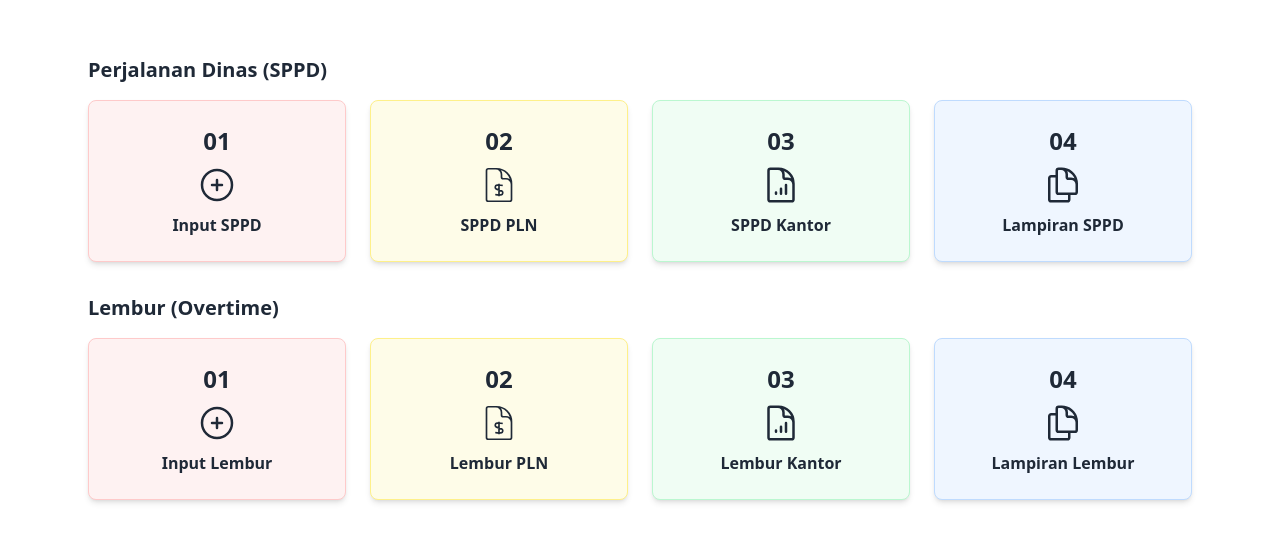
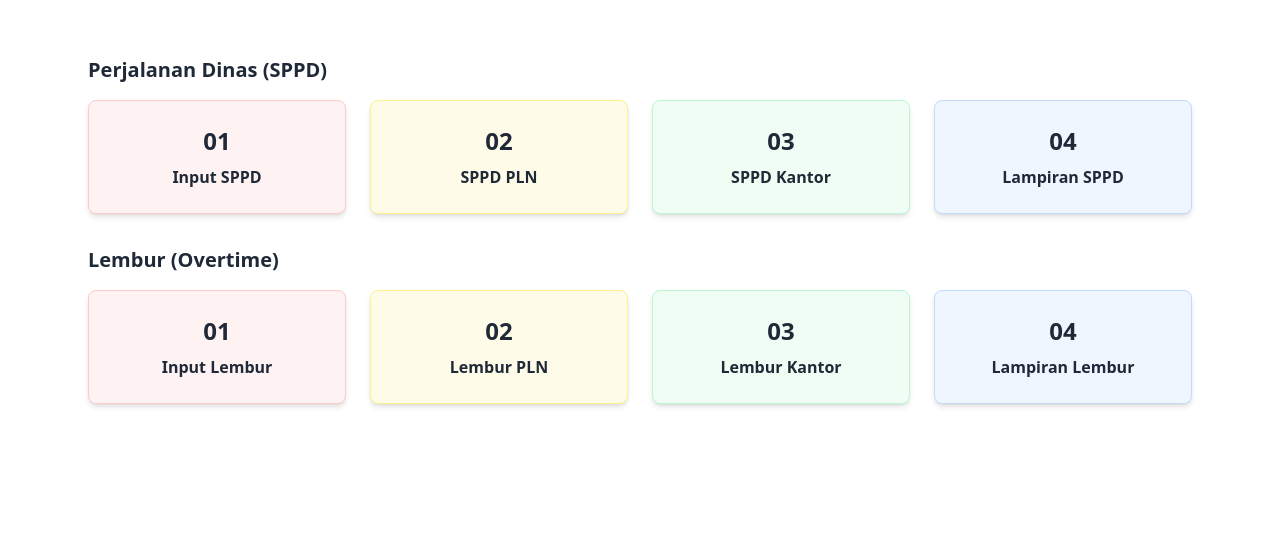
Before and after one commit to az-my/backend-sppd, a website: page frontend/index.html in a window 1280 px wide. Drawn offline with nearby package versions, Linux system fonts and the light colour scheme.

Commit message:
fix index html

```diff
--- a/frontend/index.html
+++ b/frontend/index.html
@@ -19,38 +19,17 @@
 
     <script>
         const sppd = [
-            { title: "Input SPPD", href: "form-sppd.html", color: "border-red-200 bg-red-50", icon: `<svg xmlns="http://www.w3.org/2000/svg" fill="none" viewBox="0 0 24 24" stroke-width="1.5" stroke="currentColor" class="size-10">
-            <path stroke-linecap="round" stroke-linejoin="round" d="M12 9v6m3-3H9m12 0a9 9 0 1 1-18 0 9 9 0 0 1 18 0Z" />
-        </svg>` }, // Business Trip Icon (Suitcase)
-            { title: "SPPD PLN", href: "report-sppd-pln.html", color: "border-yellow-200 bg-yellow-50", icon: `<svg xmlns="http://www.w3.org/2000/svg" fill="none" viewBox="0 0 24 24" strokeWidth="1.5" stroke="currentColor" class="size-10">
-            <path strokeLinecap="round" strokeLinejoin="round" d="M19.5 14.25v-2.625a3.375 3.375 0 0 0-3.375-3.375h-1.5A1.125 1.125 0 0 1 13.5 7.125v-1.5a3.375 3.375 0 0 0-3.375-3.375H8.25m3.75 9v7.5m2.25-6.466a9.016 9.016 0 0 0-3.461-.203c-.536.072-.974.478-1.021 1.017a4.559 4.559 0 0 0-.018.402c0 .464.336.844.775.994l2.95 1.012c.44.15.775.53.775.994 0 .136-.006.27-.018.402-.047.539-.485.945-1.021 1.017a9.077 9.077 0 0 1-3.461-.203M10.5 2.25H5.625c-.621 0-1.125.504-1.125 1.125v17.25c0 .621.504 1.125 1.125 1.125h12.75c.621 0 1.125-.504 1.125-1.125V11.25a9 9 0 0 0-9-9Z" />
-        </svg>`   }, // Invoice Report Icon (Money)
-            { title: "SPPD Kantor", href: "report-sppd-kantor.html", color: "border-green-200 bg-green-50", icon: `<svg xmlns="http://www.w3.org/2000/svg" fill="none" viewBox="0 0 24 24" stroke-width="1.5" stroke="currentColor" class="size-10">
-            <path stroke-linecap="round" stroke-linejoin="round" d="M19.5 14.25v-2.625a3.375 3.375 0 0 0-3.375-3.375h-1.5A1.125 1.125 0 0 1 13.5 7.125v-1.5a3.375 3.375 0 0 0-3.375-3.375H8.25M9 16.5v.75m3-3v3M15 12v5.25m-4.5-15H5.625c-.621 0-1.125.504-1.125 1.125v17.25c0 .621.504 1.125 1.125 1.125h12.75c.621 0 1.125-.504 1.125-1.125V11.25a9 9 0 0 0-9-9Z" />
-        </svg>`   }, // Internal Report Icon (Document)
-            {
-                title: "Lampiran SPPD",
-                href: "lembaran-sppd.html",
-                color: "border-blue-200 bg-blue-50",
-                icon: `<svg xmlns="http://www.w3.org/2000/svg" fill="none" viewBox="0 0 24 24" stroke-width="1.5" stroke="currentColor" class="size-10">
-            <path stroke-linecap="round" stroke-linejoin="round" d="M15.75 17.25v3.375c0 .621-.504 1.125-1.125 1.125h-9.75a1.125 1.125 0 0 1-1.125-1.125V7.875c0-.621.504-1.125 1.125-1.125H6.75a9.06 9.06 0 0 1 1.5.124m7.5 10.376h3.375c.621 0 1.125-.504 1.125-1.125V11.25c0-4.46-3.243-8.161-7.5-8.876a9.06 9.06 0 0 0-1.5-.124H9.375c-.621 0-1.125.504-1.125 1.125v3.5m7.5 10.375H9.375a1.125 1.125 0 0 1-1.125-1.125v-9.25m12 6.625v-1.875a3.375 3.375 0 0 0-3.375-3.375h-1.5a1.125 1.125 0 0 1-1.125-1.125v-1.5a3.375 3.375 0 0 0-3.375-3.375H9.75" />
-        </svg>`
-            }// Attachment Icon (Folder)
+            { title: "Input SPPD", href: "form-sppd", color: "border-red-200 bg-red-50" },
+            { title: "SPPD PLN", href: "report-sppd-pln", color: "border-yellow-200 bg-yellow-50" },
+            { title: "SPPD Kantor", href: "report-sppd-kantor", color: "border-green-200 bg-green-50" },
+            { title: "Lampiran SPPD", href: "lembaran-sppd", color: "border-blue-200 bg-blue-50" }
         ];
 
         const lembur = [
-            { title: "Input Lembur", href: "form-lembur.html", color: "border-red-200 bg-red-50", icon: `<svg xmlns="http://www.w3.org/2000/svg" fill="none" viewBox="0 0 24 24" stroke-width="1.5" stroke="currentColor" class="size-10">
-            <path stroke-linecap="round" stroke-linejoin="round" d="M12 9v6m3-3H9m12 0a9 9 0 1 1-18 0 9 9 0 0 1 18 0Z" />
-        </svg>`  }, // Overtime Entry Icon (Clock)
-            { title: "Lembur PLN", href: "report-lembur-pln.html", color: "border-yellow-200 bg-yellow-50", icon: `<svg xmlns="http://www.w3.org/2000/svg" fill="none" viewBox="0 0 24 24" strokeWidth="1.5" stroke="currentColor" class="size-10">
-            <path strokeLinecap="round" strokeLinejoin="round" d="M19.5 14.25v-2.625a3.375 3.375 0 0 0-3.375-3.375h-1.5A1.125 1.125 0 0 1 13.5 7.125v-1.5a3.375 3.375 0 0 0-3.375-3.375H8.25m3.75 9v7.5m2.25-6.466a9.016 9.016 0 0 0-3.461-.203c-.536.072-.974.478-1.021 1.017a4.559 4.559 0 0 0-.018.402c0 .464.336.844.775.994l2.95 1.012c.44.15.775.53.775.994 0 .136-.006.27-.018.402-.047.539-.485.945-1.021 1.017a9.077 9.077 0 0 1-3.461-.203M10.5 2.25H5.625c-.621 0-1.125.504-1.125 1.125v17.25c0 .621.504 1.125 1.125 1.125h12.75c.621 0 1.125-.504 1.125-1.125V11.25a9 9 0 0 0-9-9Z" />
-        </svg>` }, // Invoice Report Icon (Money)
-            { title: "Lembur Kantor", href: "report-lembur-kantor.html", color: "border-green-200 bg-green-50", icon: `<svg xmlns="http://www.w3.org/2000/svg" fill="none" viewBox="0 0 24 24" stroke-width="1.5" stroke="currentColor" class="size-10">
-            <path stroke-linecap="round" stroke-linejoin="round" d="M19.5 14.25v-2.625a3.375 3.375 0 0 0-3.375-3.375h-1.5A1.125 1.125 0 0 1 13.5 7.125v-1.5a3.375 3.375 0 0 0-3.375-3.375H8.25M9 16.5v.75m3-3v3M15 12v5.25m-4.5-15H5.625c-.621 0-1.125.504-1.125 1.125v17.25c0 .621.504 1.125 1.125 1.125h12.75c.621 0 1.125-.504 1.125-1.125V11.25a9 9 0 0 0-9-9Z" />
-        </svg>`  }, // Internal Report Icon (Document)
-            { title: "Lampiran Lembur", href: "lembaran-lembur-index.html", color: "border-blue-200 bg-blue-50", icon: `<svg xmlns="http://www.w3.org/2000/svg" fill="none" viewBox="0 0 24 24" stroke-width="1.5" stroke="currentColor" class="size-10">
-            <path stroke-linecap="round" stroke-linejoin="round" d="M15.75 17.25v3.375c0 .621-.504 1.125-1.125 1.125h-9.75a1.125 1.125 0 0 1-1.125-1.125V7.875c0-.621.504-1.125 1.125-1.125H6.75a9.06 9.06 0 0 1 1.5.124m7.5 10.376h3.375c.621 0 1.125-.504 1.125-1.125V11.25c0-4.46-3.243-8.161-7.5-8.876a9.06 9.06 0 0 0-1.5-.124H9.375c-.621 0-1.125.504-1.125 1.125v3.5m7.5 10.375H9.375a1.125 1.125 0 0 1-1.125-1.125v-9.25m12 6.625v-1.875a3.375 3.375 0 0 0-3.375-3.375h-1.5a1.125 1.125 0 0 1-1.125-1.125v-1.5a3.375 3.375 0 0 0-3.375-3.375H9.75" />
-        </svg>` }, // Attachment Icon (Folder)
+            { title: "Input Lembur", href: "form-lembur", color: "border-red-200 bg-red-50" },
+            { title: "Lembur PLN", href: "report-lembur-pln", color: "border-yellow-200 bg-yellow-50" },
+            { title: "Lembur Kantor", href: "report-lembur-kantor", color: "border-green-200 bg-green-50" },
+            { title: "Lampiran Lembur", href: "lembaran-lembur-index", color: "border-blue-200 bg-blue-50" }
         ];
 
         function generateCards(data, containerId) {
@@ -61,9 +40,6 @@
                 card.className = `block p-6 text-gray-800 text-center rounded-lg shadow-md border transition transform hover:scale-105 ${item.color}`;
                 card.innerHTML = `
                     <div class='text-2xl font-bold text-opacity-50'>0${index + 1}</div>
-                    <div class='flex justify-center items-center mt-2'>
-                        ${item.icon}
-                    </div>
                     <h3 class='mt-2 font-semibold'>${item.title}</h3>
                 `;
                 container.appendChild(card);
@@ -72,6 +48,40 @@
 
         generateCards(sppd, 'sppd');
         generateCards(lembur, 'lembur');
+
+        document.addEventListener("DOMContentLoaded", function () {
+    document.querySelectorAll('a').forEach(link => {
+        link.addEventListener('click', function (event) {
+            event.preventDefault();
+            let page = this.getAttribute('href').replace('.html', '');
+
+            history.pushState(null, '', page);
+            loadPage(page + '.html');
+        });
+    });
+
+    function loadPage(page) {
+        fetch(page)
+            .then(response => {
+                if (!response.ok) {
+                    throw new Error('Page not found');
+                }
+                return response.text();
+            })
+            .then(html => {
+                document.body.innerHTML = html;
+            })
+            .catch(error => console.error('Error loading page:', error));
+    }
+
+    // 🔹 Handle browser back/forward buttons
+    window.addEventListener('popstate', function () {
+        let page = location.pathname.split('/').pop() || 'index';
+        loadPage(page + '.html');
+    });
+});
+
+
     </script>
 </body>
 
```
